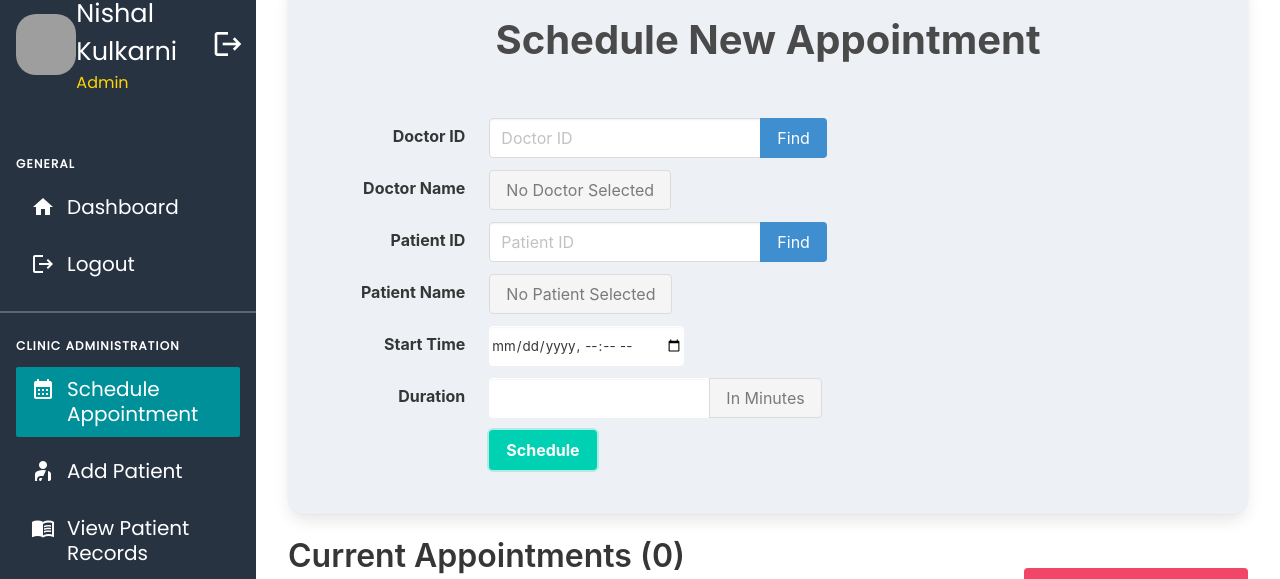
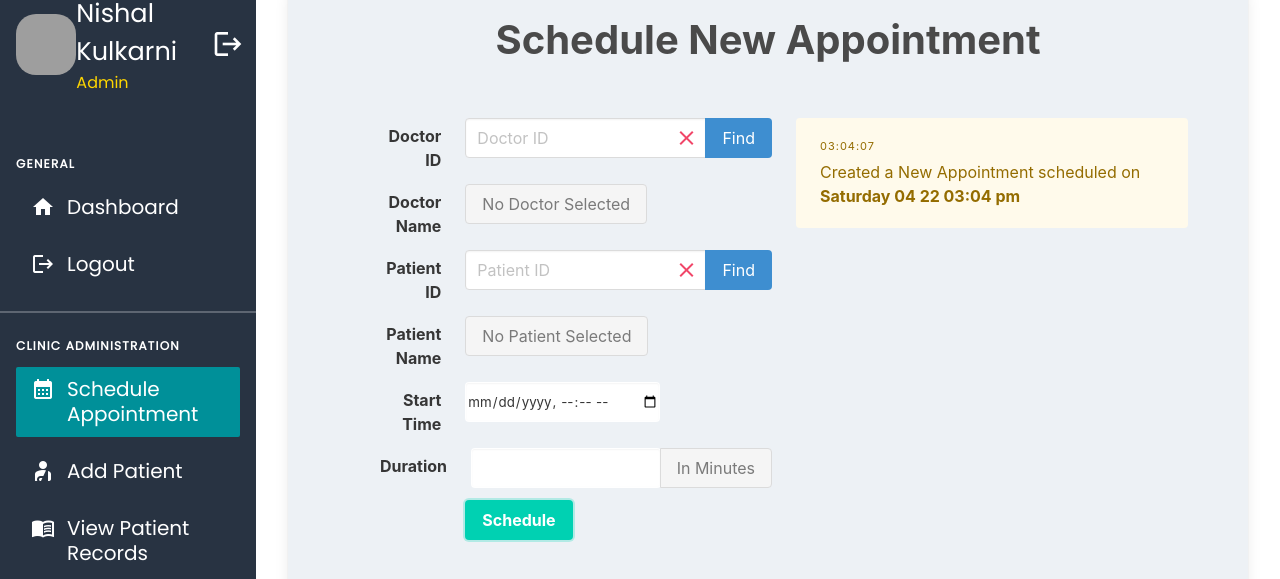
Before and after one commit to ajaytitus1386/CliniSol-Frontend, a Next.js app: page /appointments/manageAppointment in a window 1280 px wide. Both pictures are taken after a click on the button "Schedule". Shown: the part 118-697 px from the top of the page. Built offline with nearby package versions, Linux system fonts and the light colour scheme; no server answers; grey boxes are pictures that could not be loaded.

Commit message:
feat: add submit notifs and name checker

```diff
--- a/components/appointment/CreateAppointment.tsx
+++ b/components/appointment/CreateAppointment.tsx
@@ -1,10 +1,15 @@
 import moment from "moment";
 import React, { useState } from "react";
 import { createAppointment } from "../../services/appointment/createAppointment";
+import { getDoctorById } from "../../services/doctor/getDoctorById";
+import { getPatientById } from "../../services/patient/getPatientById";
 
 const CreateAppointment = () => {
   const [doctorName, setDoctorName] = useState("No Doctor Selected");
+  const [isDoctorFound, setIsDoctorFound] = useState(false);
   const [patientName, setPatientName] = useState("No Patient Selected");
+  const [isPatientFound, setIsPatientFound] = useState(false);
+  const [notifications, setNotifications] = useState<String[]>([]);
 
   let doctorID = "";
   let patientID = "";
@@ -12,10 +17,27 @@ const CreateAppointment = () => {
   // In Mins
   let duration = 0;
 
-  //TODO: Functions
-  function findDoctor(doctorID: String) {}
+  async function findDoctor() {
+    let doctor = await getDoctorById(Number(doctorID));
+    if (doctor != undefined) {
+      setDoctorName(doctor.name);
+      setIsDoctorFound(true);
+    } else {
+      setDoctorName("Doctor Not Found");
+      setIsDoctorFound(false);
+    }
+  }
 
-  function findPatient(patientID: String) {}
+  async function findPatient() {
+    let patient = await getPatientById(Number(patientID));
+    if (patient != undefined) {
+      setPatientName(patient.name);
+      setIsPatientFound(true);
+    } else {
+      setPatientName("Patient Not Found");
+      setIsPatientFound(false);
+    }
+  }
 
   async function submitAppointment() {
     const durationInSec = String(duration * 60);
@@ -26,6 +48,7 @@ const CreateAppointment = () => {
       doctor_id: Number(doctorID),
       patient_id: Number(patientID),
     });
+    setNotifications([...notifications, moment(Date.now()).format("hh:MM:ss")]);
   }
 
   return (
@@ -33,6 +56,9 @@ const CreateAppointment = () => {
       <h1 className="is-size-2 has-text-weight-bold is-grey-dark mb-6 has-text-centered">
         Schedule New Appointment
       </h1>
+
+      <div className="columns ml-6 mr-4">
+        <div className="column is-half ">
           {/* Doctor Selection */}
           <div className="field is-horizontal">
             <div className="field-label is-normal">
@@ -40,7 +66,7 @@ const CreateAppointment = () => {
             </div>
             <div className="field-body">
               <div className="field has-addons">
-            <div className="control">
+                <div className="control has-icons-right">
                   <input
                     className="input"
                     type={"text"}
@@ -50,9 +76,25 @@ const CreateAppointment = () => {
                       doctorID = field.target.value;
                     }}
                   ></input>
+                  <span className="icon is-small is-right">
+                    {isDoctorFound ? (
+                      <span className="material-icons has-text-primary">
+                        done
+                      </span>
+                    ) : (
+                      <span className="material-icons has-text-danger">
+                        close
+                      </span>
+                    )}
+                  </span>
                 </div>
                 <div className="control">
-              <button className="button is-info">Find</button>
+                  <button
+                    className="button is-info"
+                    onClick={() => findDoctor()}
+                  >
+                    Find
+                  </button>
                 </div>
               </div>
             </div>
@@ -79,7 +121,7 @@ const CreateAppointment = () => {
             </div>
             <div className="field-body">
               <div className="field has-addons">
-            <div className="control">
+                <div className="control has-icons-right">
                   <input
                     className="input"
                     type={"text"}
@@ -89,9 +131,25 @@ const CreateAppointment = () => {
                       patientID = field.target.value;
                     }}
                   ></input>
+                  <span className="icon is-small is-right">
+                    {isPatientFound ? (
+                      <span className="material-icons has-text-primary">
+                        done
+                      </span>
+                    ) : (
+                      <span className="material-icons has-text-danger">
+                        close
+                      </span>
+                    )}
+                  </span>
                 </div>
                 <div className="control">
-              <button className="button is-info">Find</button>
+                  <button
+                    className="button is-info"
+                    onClick={() => findPatient()}
+                  >
+                    Find
+                  </button>
                 </div>
               </div>
             </div>
@@ -171,6 +229,30 @@ const CreateAppointment = () => {
               </div>
             </div>
           </div>
+        </div>
+        <div className="column notif-column">
+          {notifications.map((notif) => {
+            let isActive = true;
+            setTimeout(() => {
+              // Remove Latest notif after set time
+              setNotifications([...notifications].slice(0, -1));
+            }, 3000);
+            return (
+              <div
+                className={`notification is-warning is-light notif-transition ${
+                  isActive ? "active" : ""
+                }`}
+              >
+                <div className="heading">{notif}</div>
+                Created a New Appointment scheduled on{" "}
+                <strong>
+                  {moment(startTime).format("dddd MM YY hh:MM a")}
+                </strong>
+              </div>
+            );
+          })}
+        </div>
+      </div>
 
       <style jsx>{`
         .container {
```
Lines whose indentation alone changed are shown as unchanged.
